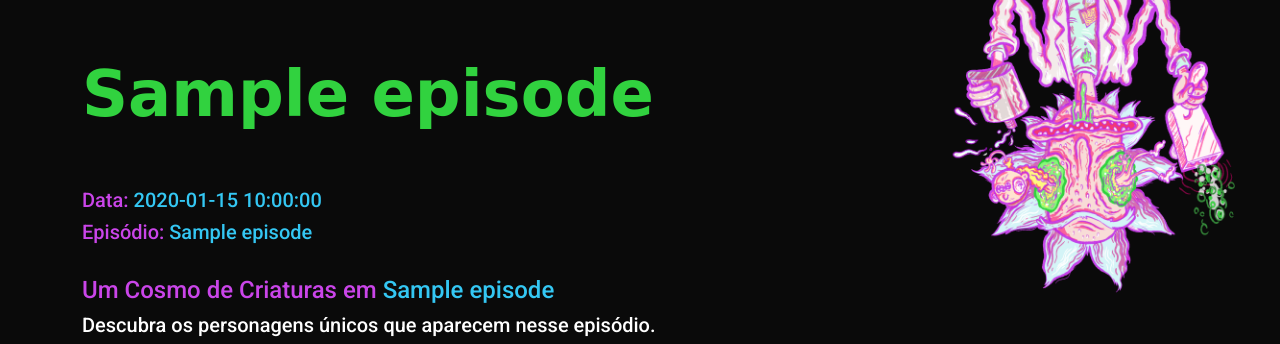
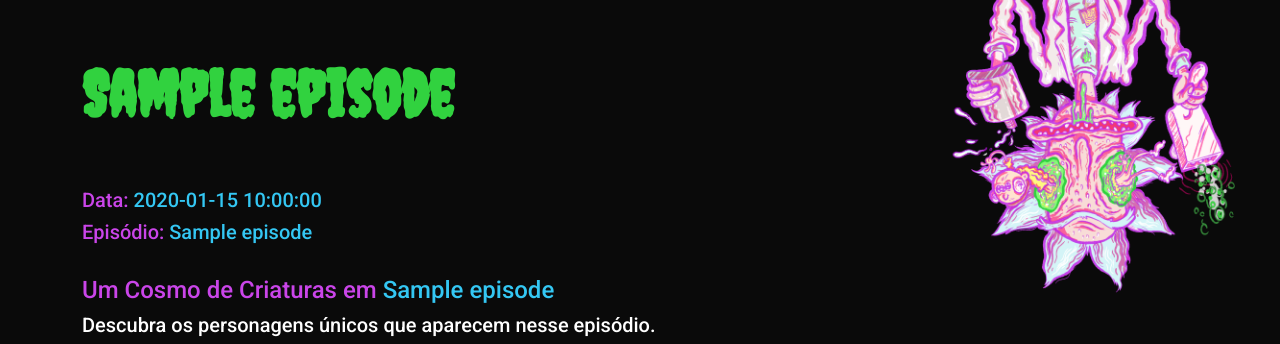
Before and after one commit to RosanaTSF/DesafioAPI_SquadSarahGilbert, a Flask app: template templates/episode.html in a window 1280 px wide. Shown: the part 76-420 px from the top of the page. Run offline with Flask 3, Linux system fonts and the light colour scheme; the template is opened without the code that fills it: most values are stand-ins (such as "Sample title", 1, 10 or a date in 2020).

Commit message:
Agregando font Creepster e modificando url do background

```diff
--- a/templates/documentation.html
+++ b/templates/documentation.html
@@ -17,7 +17,7 @@
         font-weight: 900;
         color: #31d23f;
         margin: 1rem 0 1.5rem 0;
-        font-family: 'Creepster', cursive;
+        font-family: 'Creepster', 'Roboto', sans-serif, system-ui;
       "
     >
       Link - The Rick and Morty
--- a/templates/episode.html
+++ b/templates/episode.html
@@ -4,7 +4,7 @@
 <div class="row">
 
 <div>
-    <h1 class="h5" style="font-size: 4rem; font-weight: 700; color: #31d23f; margin: 5% 0; font-family: 'Creepster', cursive; width: 100%;">
+    <h1 class="h5" style="font-size: 4rem; font-weight: 700; color: #31d23f; margin: 5% 0; font-family: 'Creepster', 'Roboto', sans-serif, system-ui; width: 100%;">
         {{episode.name}}
     </h1>
     <h3 class="card-text h5" style="color: #34c7f3">
--- a/templates/episodes.html
+++ b/templates/episodes.html
@@ -8,7 +8,7 @@
         color: #31d23f;
         margin-top: 5%;
         margin-bottom: 5%;
-        font-family: 'Creepster', cursive;
+        font-family: 'Creepster', 'Roboto', sans-serif, system-ui;
         margin-top: 1.5rem;
       "
     >
--- a/templates/layouts.html
+++ b/templates/layouts.html
@@ -8,9 +8,14 @@
         <link rel="stylesheet" href="{{ url_for('static', filename='svg-toggle.css') }}">
         <link href="https://cdn.jsdelivr.net/npm/bootstrap@5.3.3/dist/css/bootstrap.min.css" rel="stylesheet" integrity="sha384-QWTKZyjpPEjISv5WaRU9OFeRpok6YctnYmDr5pNlyT2bRjXh0JMhjY6hW+ALEwIH" crossorigin="anonymous">
         <link rel="preconnect" href="https://fonts.googleapis.com">
-  <link rel="preconnect" href="https://fonts.gstatic.com" crossorigin>
+        <link rel="preconnect" href="https://fonts.gstatic.com" crossorigin>
+        <link href="https://fonts.googleapis.com/css2?family=Roboto:wght@300;400;500;700&display=swap" rel="stylesheet">
+        <link rel="preconnect" href="https://fonts.gstatic.com" crossorigin>
+        <link href="https://fonts.googleapis.com/css2?family=Roboto:wght@300;400;500;700&display=swap" rel="stylesheet">
+        <link rel="preconnect" href="https://fonts.googleapis.com">
+        <link rel="preconnect" href="https://fonts.gstatic.com" crossorigin>
+        <link href="https://fonts.googleapis.com/css2?family=Creepster&display=swap" rel="stylesheet">
 
-  <link href="https://fonts.googleapis.com/css2?family=Roboto:wght@300;400;500;700&display=swap" rel="stylesheet">
 
     </head>
     <body
@@ -18,7 +23,7 @@
         style="
             background-color: hwb(0 4% 96%);
             font-family: 'Roboto', sans-serif;
-            background-image: url('{{ url_for('static', filename='backgroundImg.png') }}');
+            background-image: url('/static/backgroundImg.png');
             background-size: cover;
             background-attachment: fixed;
             background-position: top right;
--- a/templates/location.html
+++ b/templates/location.html
@@ -4,7 +4,7 @@
 <div class="row">
 
 <div>
-    <h1 class="h5" style="font-size: 4rem; font-weight: 700; color: #31d23f; margin: 5% 0; font-family: 'Creepster', cursive; width: 100%;">
+    <h1 class="h5" style="font-size: 4rem; font-weight: 700; color: #31d23f; margin: 5% 0; font-family: 'Creepster', 'Roboto', sans-serif, system-ui; width: 100%;">
         {{location.name}}
     </h1>
     <h3 class="card-text h5" style="color: #34c7f3">
--- a/templates/locations.html
+++ b/templates/locations.html
@@ -8,7 +8,7 @@
         color: #31d23f;
         margin-top: 5%;
         margin-bottom: 5%;
-        font-family: 'Creepster', cursive;
+        font-family: 'Creepster', 'Roboto', sans-serif, system-ui;
         margin-top: 1.5rem;
       "
     >
--- a/templates/profile.html
+++ b/templates/profile.html
@@ -6,7 +6,7 @@
             <img src="{{profile.image}}" alt="{{profile.name}}" class="img-fluid img-thumbnail" style="max-width: 100%; height: auto;">
         </div>
         <div class="col-6 col-md-9">
-            <h1 class="h5" style="font-size: 4rem; font-weight: 700; color: #31d23f; margin: 5% 0; font-family: 'Creepster', cursive; width: 100%;">
+            <h1 class="h5" style="font-size: 4rem; font-weight: 700; color: #31d23f; margin: 5% 0; font-family: 'Creepster', 'Roboto', sans-serif, system-ui; width: 100%;">
                 {{profile.name}}
             </h1>
             <h3 class="card-text h5" style="color: #34c7f3">
```
Also changed, not shown: templates/characters.html (+13 -5 lines).
